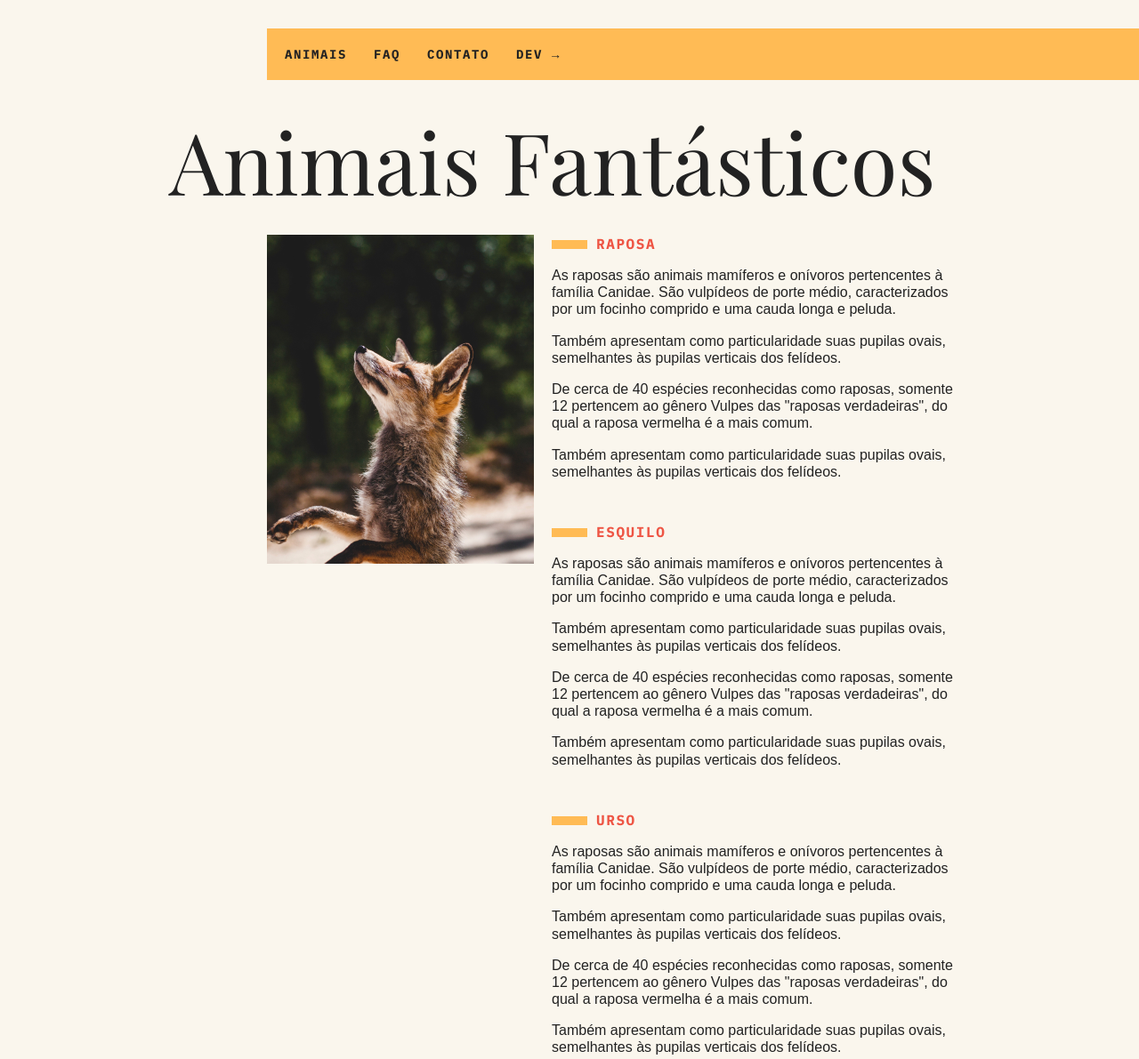
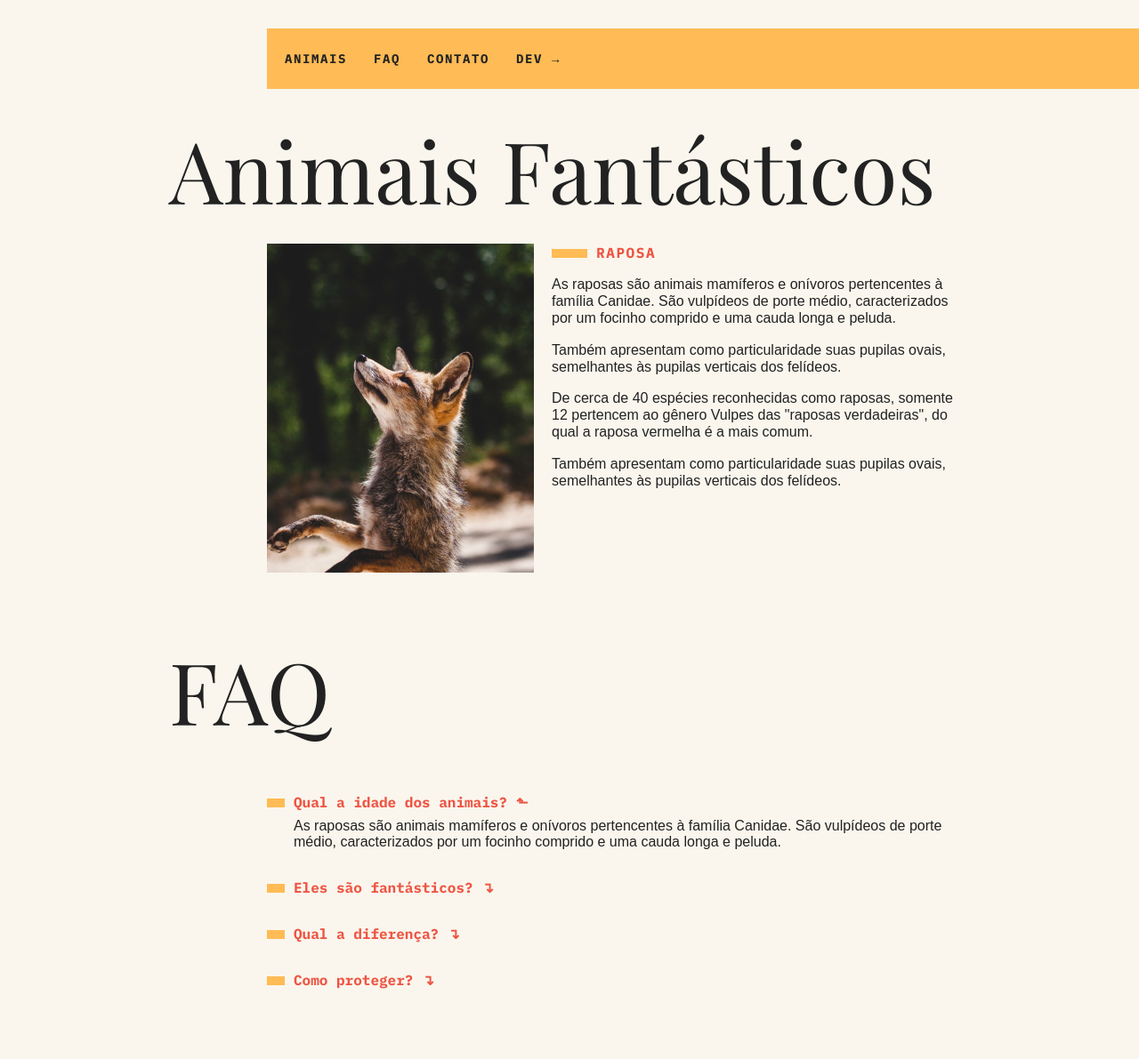
Before and after one commit to pricarrenho/animais-fantasticos, a plain HTML site: page index.html in a window 1280 px wide. Shown: the top 1191 px of the page at 89% size. Drawn offline with nearby package versions, Linux system fonts and the light colour scheme; a web font is replaced by a local one.

Commit message:
feat: add javascript

```diff
--- a/css/style.css
+++ b/css/style.css
@@ -44,7 +44,7 @@ body {
 
 .menu li a {
   display: block;
-  padding: 10px;
+  padding: 15px 10px;
   margin-right: 10px;
   color: #222;
   text-decoration: none;
@@ -102,6 +102,10 @@ body {
   height: 370px;
   overflow-y: scroll;
   grid-column: 2;
+}
+
+.animals-list li {
+  cursor: pointer;
 }
 
 .animals-list::-webkit-scrollbar {
@@ -225,3 +229,65 @@ body {
     margin-bottom: 0px;
   }
 }
+
+.js .js-tabcontent section {
+  display: none;
+}
+
+.js-tabcontent section.ativo {
+  display: block !important;
+  animation: show 0.5s forwards;
+}
+
+@keyframes show {
+  from {
+    opacity: 0;
+    transform: matrix3d(-30px, 0, 0);
+  }
+  to {
+    opacity: 1;
+    transform: matrix3d(0, 0, 0);
+  }
+}
+
+.js .js-accordion dd {
+  display: none;
+}
+
+.js-accordion dt::after {
+  content: "↴";
+  margin-left: 10px;
+}
+
+.js-accordion dt.ativo::after {
+  content: "⬑";
+  margin-left: 10px;
+}
+
+.js-accordion dd.ativo {
+  display: block;
+  animation: slideDown 0.5s forwards;
+}
+
+@keyframes slideDown {
+  from {
+    opacity: 0;
+    max-height: 0;
+  }
+  to {
+    opacity: 1;
+    max-height: 200px;
+  }
+}
+
+.js .js-scroll {
+  opacity: 0;
+  transform: translate3d(-30px, 0, 0);
+  transition: 0.3s;
+}
+
+.js .js-scroll.ativo {
+  opacity: 1;
+
+  transform: translate3d(0, 0, 0);
+}
--- a/index.html
+++ b/index.html
@@ -14,10 +14,13 @@
       href="https://fonts.googleapis.com/css2?family=IBM+Plex+Mono:wght@100;200;300;400;500;600;700&family=Playfair+Display:ital@0;1&display=swap"
       rel="stylesheet"
     />
+    <script>
+      document.documentElement.className = "js";
+    </script>
   </head>
 
   <body>
-    <nav class="menu">
+    <nav class="menu js-menu">
       <ul>
         <li><a href="#animais">Animais</a></li>
         <li><a href="#faq">Faq</a></li>
@@ -26,10 +29,10 @@
       </ul>
     </nav>
 
-    <section class="grid-section animals" id="animals">
+    <section class="grid-section animals js-scroll" id="animais">
       <h1 class="title">Animais Fantásticos</h1>
 
-      <ul class="animals-list">
+      <ul class="animals-list js-tabmenu">
         <li>
           <img src="./img/imagem1.jpg" alt="Raposa" />
         </li>
@@ -50,7 +53,7 @@
         </li>
       </ul>
 
-      <div class="animals-description">
+      <div class="animals-description js-tabcontent">
         <section>
           <h2>RAPOSA</h2>
 
@@ -204,9 +207,9 @@
       </div>
     </section>
 
-    <section class="grid-section faq" id="faq">
+    <section class="grid-section faq js-scroll" id="faq">
       <h1 class="title">FAQ</h1>
-      <dl class="faq-list">
+      <dl class="faq-list js-accordion">
         <dt>Qual a idade dos animais?</dt>
         <dd>
           As raposas são animais mamíferos e onívoros pertencentes à família
@@ -235,7 +238,7 @@
       </dl>
     </section>
 
-    <section class="grid-section contact" id="contact">
+    <section class="grid-section contact js-scroll" id="contato">
       <h1 class="title">CONTATO</h1>
       <div class="map">
         <img src="./img/mapa.png" alt="Mapa" />
--- a/script.js
+++ b/script.js
@@ -0,0 +1,89 @@
+function initTabNav() {
+  const tabMenu = document.querySelectorAll(".js-tabmenu li");
+  const tabContent = document.querySelectorAll(".js-tabcontent section");
+
+  if (tabMenu.length && tabContent.length) {
+    tabContent[0].classList.add("ativo");
+
+    function activeTab(index) {
+      tabContent.forEach((section) => {
+        section.classList.remove("ativo");
+      });
+      tabContent[index].classList.add("ativo");
+    }
+
+    tabMenu.forEach((itemMenu, index) => {
+      itemMenu.addEventListener("click", () => {
+        activeTab(index);
+      });
+    });
+  }
+}
+
+initTabNav();
+
+function initAccordion() {
+  const accordionList = document.querySelectorAll(".js-accordion dt");
+
+  if (accordionList.length) {
+    accordionList[0].classList.add("ativo");
+    accordionList[0].nextElementSibling.classList.add("ativo");
+
+    function activeAccordion() {
+      this.classList.toggle("ativo");
+      this.nextElementSibling.classList.toggle("ativo");
+    }
+
+    accordionList.forEach((item) => {
+      item.addEventListener("click", activeAccordion);
+    });
+  }
+}
+
+initAccordion();
+
+function initScrollSuave() {
+  const linksInternos = document.querySelectorAll('.js-menu a[href^="#"]');
+
+  function scrollToSection(event) {
+    event.preventDefault();
+    const href = event.currentTarget.getAttribute("href");
+    const section = document.querySelector(href);
+
+    section.scrollIntoView({
+      behavior: "smooth",
+      block: "start",
+    });
+  }
+
+  linksInternos.forEach((link) => {
+    link.addEventListener("click", scrollToSection);
+  });
+}
+
+initScrollSuave();
+
+function initAnimacaoScroll() {
+  const sections = document.querySelectorAll(".js-scroll");
+
+  if (sections.length) {
+    const windowMetade = window.innerHeight * 0.6;
+
+    function animaScroll() {
+      sections.forEach((section) => {
+        const sectionTop = section.getBoundingClientRect().top;
+        const isSectionVisible = sectionTop - windowMetade < 0;
+
+        if (isSectionVisible) {
+          section.classList.add("ativo");
+        }
+      });
+    }
+  }
+
+  animaScroll();
+
+  window.addEventListener("scroll", animaScroll);
+}
+
+initAnimacaoScroll();
```
